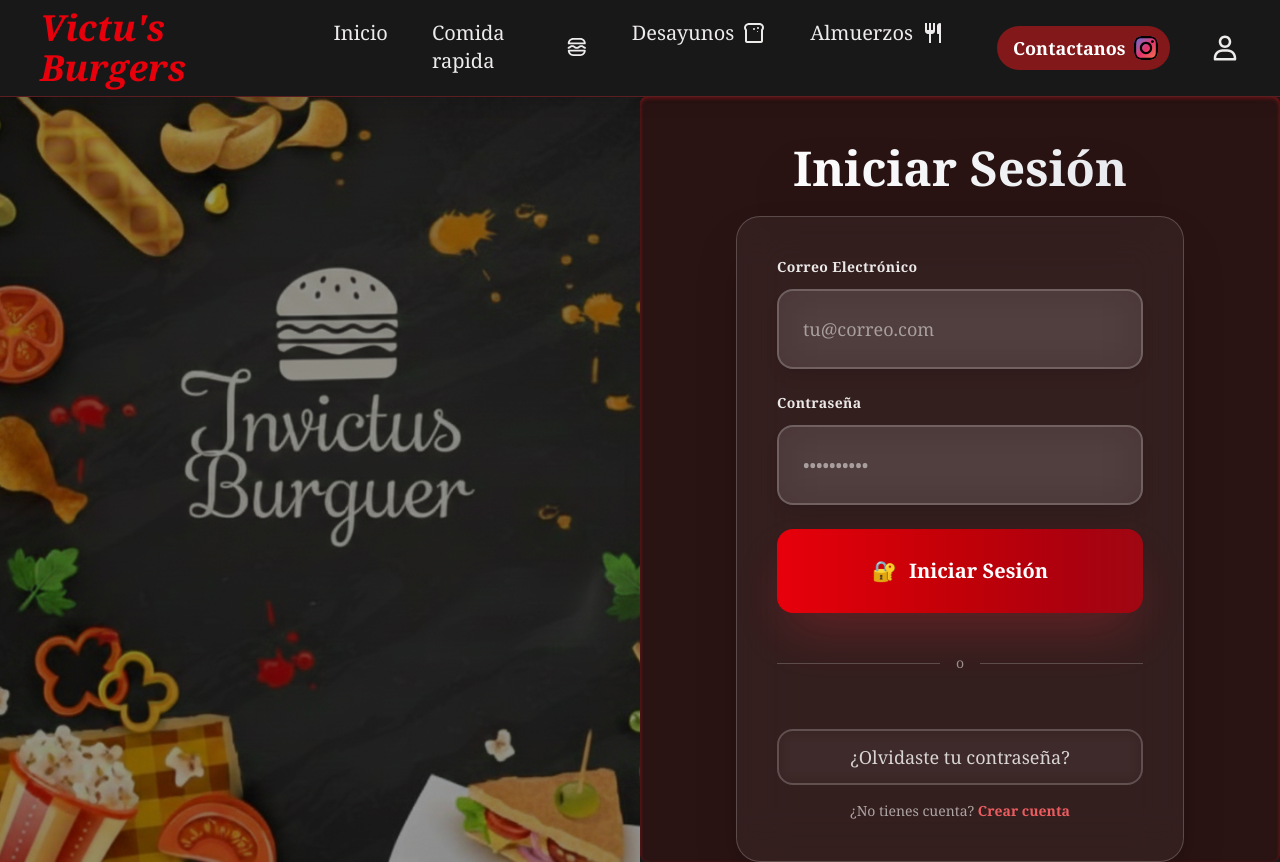
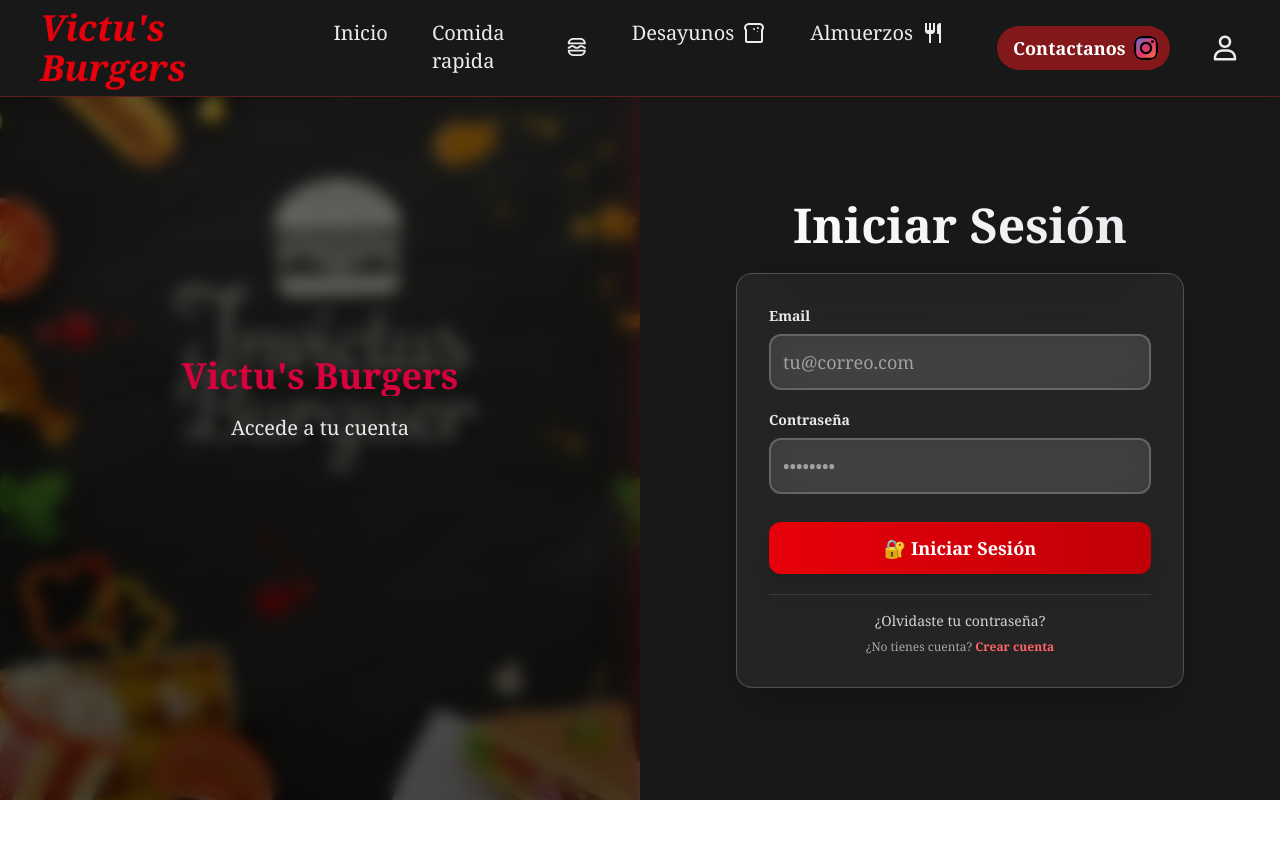
Before and after one commit to Juan-De-abreu/VictusBurguer, a React (Vite) app: page /login in a window 1280 px wide. After the commit the page ends 800 px from the top, so only its background shows below. Built offline with nearby package versions, Linux system fonts and the light colour scheme.

Commit message:
mejoras en el login(faltan corregir errores visuales de desbordamiento y falta de animaciones)

```diff
--- a/src/Pages/Login.jsx
+++ b/src/Pages/Login.jsx
@@ -1,94 +1,191 @@
-import React from "react";
+import React, { useState, useEffect } from "react";
 
-const Login = () => {
+const AuthPage = () => {
+  const [isLogin, setIsLogin] = useState(true);
+  const [isLoading, setIsLoading] = useState(true);
+  const [isTransitioning, setIsTransitioning] = useState(false);
+
+  useEffect(() => {
+    setTimeout(() => setIsLoading(false), 1200);
+  }, []);
+
+  const switchForm = () => {
+    setIsTransitioning(true);
+    setTimeout(() => {
+      setIsLogin(!isLogin);
+      setIsTransitioning(false);
+    }, 500);
+  };
+
+  if (isLoading) {
     return (
-    <div className="min-h-screen grid grid-row-[30%_70%] lg:grid-cols-2 pt-24">
-      <div className="bg-cover bg-center bg-no-repeat h-full w-full relative overflow-hidden">
-        <div className="absolute inset-0 bg-gradient-to-b from-black/60 via-black/80 to-black/90 backdrop-blur-sm" />
-        <div
-          style={{
-            backgroundImage: "url('/src/assets/img/FondoLogin.png')",
-            opacity: 0.6,
-          }}
-          className="absolute inset-0 bg-cover bg-center bg-no-repeat"
-        />
-        <div className="relative z-10 flex items-center justify-center h-full p-8"></div>
+      <div className="min-h-screen bg-gradient-to-br from-gray-900 via-red-900/20 to-black flex items-center justify-center p-4">
+        <div className="w-20 h-20 sm:w-24 sm:h-24 border-4 border-white/20 border-t-white rounded-full animate-spin-slow shadow-2xl" />
+      </div>
+    );
+  }
+
+  return (
+    <div className="min-h-screen bg-gradient-to-br from-gray-900/20 to-black grid grid-cols-1 lg:grid lg:grid-cols-2 lg:h-screen transition-all duration-700 ease-in-out">
+
+      {/* DIV 1 - Imagen: Mobile 20% abajo, Desktop cambia posición */}
+      <div className={`
+        relative overflow-hidden w-full
+        ${isLogin
+          ? 'lg:order-1 h-[25%] lg:h-auto'
+          : 'lg:order-2 h-[25%] lg:h-auto'
+        }
+        ${isTransitioning ? 'animate-slide-left lg:animate-slide-right' : ''}
+      `}>
+        <div className="absolute inset-0 bg-cover bg-center bg-no-repeat opacity-70"
+             style={{ backgroundImage: "url('/src/assets/img/FondoLogin.png')" }} />
+        <div className="absolute inset-0 bg-gradient-to-b from-black/30 via-black/50 to-black/60 backdrop-blur-sm " />
+        <div className="relative z-10 flex flex-col items-center justify-center h-full p-4 sm:p-6 lg:p-12 text-white text-center">
+          <div className="w-full max-w-sm animate-float">
+            <h2 className="text-xl sm:text-2xl lg:text-4xl font-black bg-[var(--segundario)] bg-clip-text text-transparent drop-shadow-2xl mb-3 lg:mb-4">
+              Victu's Burgers
+            </h2>
+            <p className="text-sm sm:text-base lg:text-xl text-white/90 max-w-sm leading-relaxed drop-shadow-lg px-2">
+              {isLogin
+                ? "Accede a tu cuenta"
+                : "Crea tu cuenta ahora"
+              }
+            </p>
+          </div>
+        </div>
       </div>
 
-      <div className="bg-[var(--body2)] inset-shadow-sm inset-shadow-red-900 rounded-left rounded-lg">
-        <div className="mx-auto max-w-md w-full">
-          <div className="text-center pt-12 ">
-            <h1 className="text-xl md:text-5xl font-black bg-gradient-to-r from-white via-gray-100 to-gray-200 bg-clip-text text-transparent mb-6 drop-shadow-2xl">
-              Iniciar Sesión
+      {/* DIV 2 - Formulario: Mobile 75% arriba con redondeo, Desktop cambia posición */}
+      <div className={`
+        bg-[var(--body)] shadow-2xl shadow-red-900/50 w-full flex flex-col items-center justify-center p-4 sm:p-6 lg:p-12 relative z-10
+        ${isLogin
+          ? 'h-auto lg:h-auto lg:order-2 rounded-t-3xl'
+          : 'h-auto lg:h-auto lg:order-1 rounded-t-3xl'
+        }
+        ${isTransitioning ? 'animate-slide-right lg:animate-slide-left' : ''}
+      `}>
+        <div className="w-full max-w-sm sm:max-w-md lg:max-w-lg xl:max-w-xl mx-auto h-fit max-h-auto flex flex-col lg:mt-10">
+
+          {/* Header */}
+          <div className="text-center mb-4 sm:mb-6 flex-shrink-0 pt-8 lg:pt-12">
+            <h1 className={`text-2xl sm:text-3xl md:text-4xl lg:text-5xl font-black bg-gradient-to-r from-white via-gray-100 to-gray-200 bg-clip-text text-transparent drop-shadow-2xl transition-all duration-500 ${isTransitioning ? 'scale-95 opacity-75' : 'animate-slide-up'}`}>
+              {isLogin ? "Iniciar Sesión" : "Crear Cuenta"}
             </h1>
           </div>
 
-          <form className="space-y-6 bg-white/5 backdrop-blur-xl rounded-3xl p-8 lg:p-10 border border-white/20 shadow-2xl shadow-black/30">
-            {/* Email Input */}
+          {/* Formulario - Auto altura */}
+          <form className="space-y-4 sm:space-y-5 w-full max-w-md mx-auto bg-white/5 backdrop-blur-xl rounded-2xl p-5 sm:p-6 lg:p-8 border border-white/20 shadow-2xl shadow-black/30 flex flex-col justify-center transition-all duration-500">
+
+            {isLogin ? (
+              <>
+                {/* LOGIN */}
                 <div>
-              <label className="block text-white/90 text-sm font-semibold mb-3 tracking-wide">
-                Correo Electrónico
+                  <label className="block text-white/90 text-xs sm:text-sm font-semibold mb-1 sm:mb-2">
+                    Email
                   </label>
                   <input
                     type="email"
                     placeholder="tu@correo.com"
-                className="w-full p-5 lg:p-6 rounded-2xl bg-white/10 backdrop-blur-xl border-2 border-white/20 hover:border-white/40 text-white placeholder-white/50 text-lg font-medium focus:outline-none focus:ring-4 focus:ring-red-500/40 focus:border-red-400/60 transition-all duration-300 shadow-lg hover:shadow-xl"
+                    className="w-full p-2 sm:p-3 rounded-xl bg-white/10 backdrop-blur-xl border-2 border-white/20 hover:border-white/40 text-white placeholder-white/50 focus:outline-none focus:ring-2 focus:ring-red-500/40 focus:border-red-400/50 transition-all duration-300 text-base sm:text-lg"
                     required
                   />
                 </div>
 
-            {/* Password Input */}
                 <div>
-              <label className="block text-white/90 text-sm font-semibold mb-3 tracking-wide">
+                  <label className="block text-white/90 text-xs sm:text-sm font-semibold mb-1 sm:mb-2">
                     Contraseña
                   </label>
                   <input
                     type="password"
-                placeholder="••••••••••"
-                className="w-full p-5 lg:p-6 rounded-2xl bg-white/10 backdrop-blur-xl border-2 border-white/20 hover:border-white/40 text-white placeholder-white/50 text-lg font-medium focus:outline-none focus:ring-4 focus:ring-red-500/40 focus:border-red-400/60 transition-all duration-300 shadow-lg hover:shadow-xl"
+                    placeholder="••••••••"
+                    className="w-full p-2 sm:p-3 rounded-xl bg-white/10 backdrop-blur-xl border-2 border-white/20 hover:border-white/40 text-white placeholder-white/50 focus:outline-none focus:ring-2 focus:ring-red-500/40 focus:border-red-400/50 transition-all duration-300 text-base sm:text-lg"
                     required
                   />
                 </div>
 
-            {/* Submit Button */}
                 <button
                   type="submit"
-              className="w-full p-6 lg:p-7 rounded-2xl bg-gradient-to-r from-red-600 via-red-700 to-red-800 text-white text-xl font-black shadow-2xl shadow-red-500/25 hover:from-red-700 hover:via-red-800 hover:to-red-900 hover:shadow-red-500/40 hover:scale-[1.02] hover:-translate-y-0.5 transform transition-all duration-300 active:scale-[0.98] group"
+                  className="w-full p-2 sm:p-3 rounded-xl bg-gradient-to-r from-red-600 to-red-700 text-white font-bold text-base sm:text-lg shadow-xl hover:from-red-700 hover:to-red-800 hover:shadow-red-500/25 hover:scale-[1.02] transition-all duration-300 mt-2"
                 >
-              <span className="flex items-center justify-center gap-3">
-                🔐
-                <span>Iniciar Sesión</span>
-              </span>
+                  🔐 Iniciar Sesión
                 </button>
 
-            {/* Divider */}
-            <div className="relative flex items-center py-4">
-              <div className="flex-grow border-t border-white/20" />
-              <span className="flex-shrink-0 px-4 text-sm text-white/50 font-medium">
-                o
-              </span>
-              <div className="flex-grow border-t border-white/20" />
+                <div className="pt-3 sm:pt-4 border-t border-white/10 text-center space-y-2">
+                  <a href="#" className="block text-white/80 hover:text-white text-xs sm:text-sm hover:underline transition-colors">
+                    ¿Olvidaste tu contraseña?
+                  </a>
+                  <p
+                    className="text-xs text-white/60 cursor-pointer hover:text-white/80 transition-all duration-200"
+                    onClick={switchForm}
+                  >
+                    ¿No tienes cuenta? <span className="text-red-400 font-semibold hover:text-red-300">Crear cuenta</span>
+                  </p>
+                </div>
+              </>
+            ) : (
+              <>
+                {/* REGISTER */}
+                <div>
+                  <label className="block text-white/90 text-xs sm:text-sm font-semibold mb-1 sm:mb-2">
+                    Nombre Completo
+                  </label>
+                  <input
+                    type="text"
+                    placeholder="Juan Pérez"
+                    className="w-full p-2 sm:p-3 rounded-xl bg-white/10 backdrop-blur-xl border-2 border-white/20 hover:border-white/40 text-white placeholder-white/50 focus:outline-none focus:ring-2 focus:ring-red-500/40 focus:border-red-400/50 transition-all duration-300 text-base sm:text-lg"
+                  />
                 </div>
 
-            {/* Links */}
-            <div className="text-center space-y-4 pt-4">
-              <a
-                href="#"
-                className="block w-full text-white/80 hover:text-white font-medium text-lg py-3 px-6 border-2 border-white/20 rounded-2xl hover:border-white/40 hover:bg-white/5 backdrop-blur-sm transition-all duration-300 hover:scale-[1.02]"
+                <div>
+                  <label className="block text-white/90 text-xs sm:text-sm font-semibold mb-1 sm:mb-2">
+                    Email
+                  </label>
+                  <input
+                    type="email"
+                    placeholder="tu@correo.com"
+                    className="w-full p-2 sm:p-3 rounded-xl bg-white/10 backdrop-blur-xl border-2 border-white/20 hover:border-white/40 text-white placeholder-white/50 focus:outline-none focus:ring-2 focus:ring-red-500/40 focus:border-red-400/50 transition-all duration-300 text-base sm:text-lg"
+                  />
+                </div>
+
+                <div>
+                  <label className="block text-white/90 text-xs sm:text-sm font-semibold mb-1 sm:mb-2">
+                    Teléfono
+                  </label>
+                  <input
+                    type="tel"
+                    placeholder="+58 412 123 4567"
+                    className="w-full p-2 sm:p-3 rounded-xl bg-white/10 backdrop-blur-xl border-2 border-white/20 hover:border-white/40 text-white placeholder-white/50 focus:outline-none focus:ring-2 focus:ring-red-500/40 focus:border-red-400/50 transition-all duration-300 text-base sm:text-lg"
+                  />
+                </div>
+
+                <div>
+                  <label className="block text-white/90 text-xs sm:text-sm font-semibold mb-1 sm:mb-2">
+                    Contraseña
+                  </label>
+                  <input
+                    type="password"
+                    placeholder="••••••••"
+                    className="w-full p-2 sm:p-3 rounded-xl bg-white/10 backdrop-blur-xl border-2 border-white/20 hover:border-white/40 text-white placeholder-white/50 focus:outline-none focus:ring-2 focus:ring-red-500/40 focus:border-red-400/50 transition-all duration-300 text-base sm:text-lg"
+                  />
+                </div>
+
+                <button
+                  type="submit"
+                  className="w-full p-2 sm:p-3 rounded-xl bg-gradient-to-r from-red-600 to-red-900 text-white font-bold text-base sm:text-lg shadow-xl hover:from-red-700 hover:to-red-900 hover:shadow-red-500/25 hover:scale-[1.02] transition-all duration-300 mt-2"
                 >
-                ¿Olvidaste tu contraseña?
-              </a>
+                  Crear Cuenta +
+                </button>
 
-              <p className="text-sm text-white/60">
-                ¿No tienes cuenta?{" "}
-                <a
-                  href="#"
-                  className="text-red-400/90 font-semibold hover:text-red-300 hover:underline transition-colors"
+                <div className="pt-3 sm:pt-4 border-t border-white/10 text-center space-y-2">
+                  <p
+                    className="text-xs text-white/60 cursor-pointer hover:text-white/80 transition-all duration-200"
+                    onClick={switchForm}
                   >
-                  Crear cuenta
-                </a>
+                    ¿Ya tienes cuenta? <span className="text-red-400 font-semibold hover:text-red-300">Inicia sesión</span>
                   </p>
                 </div>
+              </>
+            )}
           </form>
         </div>
       </div>
@@ -96,4 +193,4 @@ const Login = () => {
   );
 };
 
-export default Login;
+export default AuthPage;
```
Lines whose indentation alone changed are shown as unchanged.
